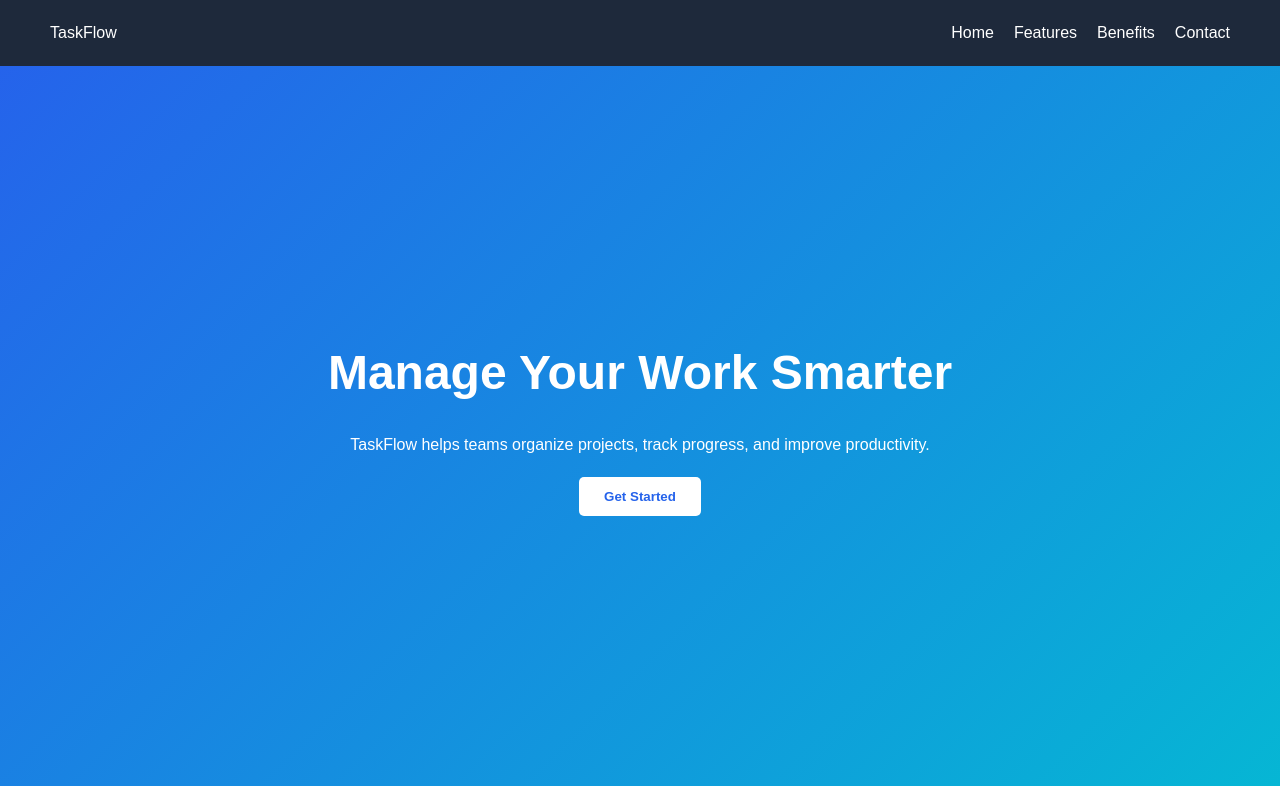
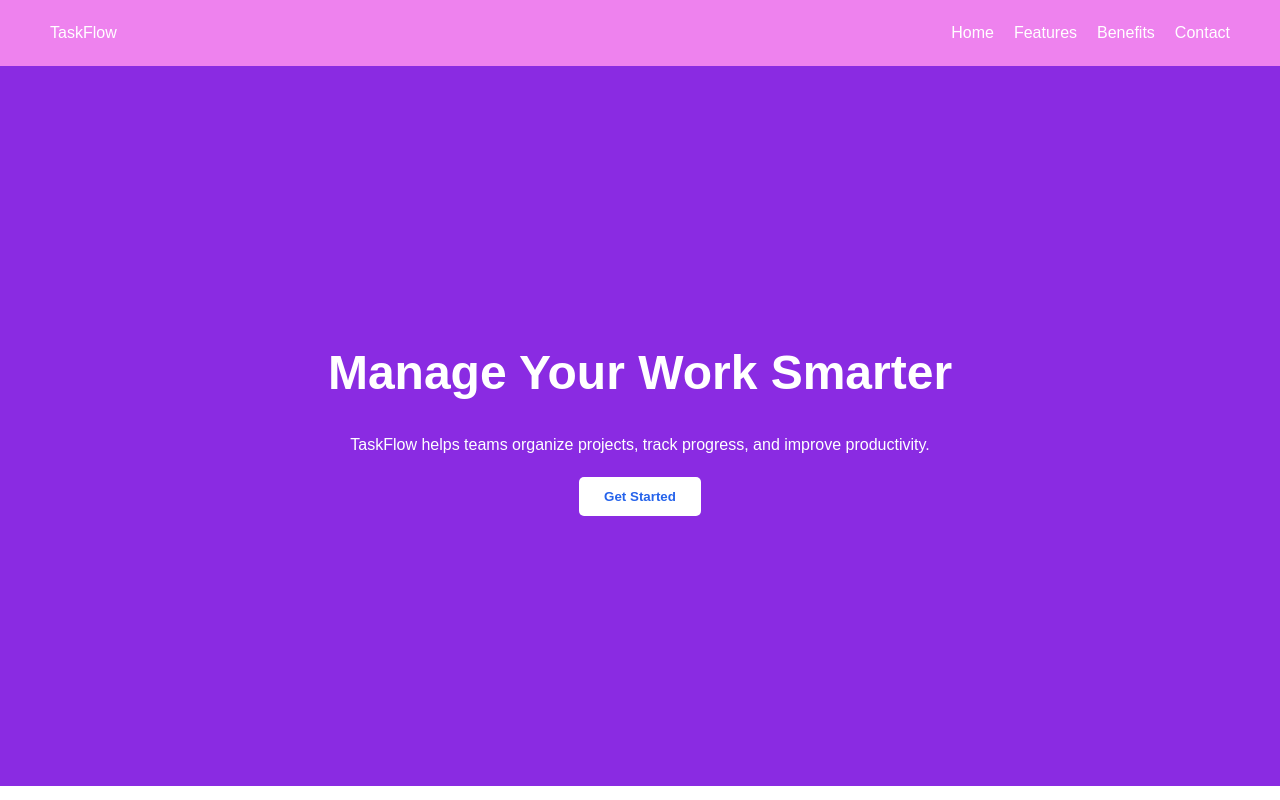
Before and after one commit to anshika-varsh/FullStack-Traninig, a plain HTML site: page git-class/Challenge1/Html/index.html in a window 1280 px wide. Shown: the top 800 px of the page. Drawn offline with Linux system fonts and the light colour scheme.

Commit message:
colour changed

```diff
--- a/git-class/Challenge1/Css/index.css
+++ b/git-class/Challenge1/Css/index.css
@@ -14,7 +14,7 @@ body{
     justify-content:space-between;
     align-items:center;
     padding:20px 50px;
-    background:#1e293b;
+    background:violet;
     color:white;
 }
 
@@ -35,7 +35,7 @@ body{
     justify-content:center;
     align-items:center;
     text-align:center;
-    background:linear-gradient(135deg,#2563eb,#06b6d4);
+    background:blueviolet;
     color:white;
 }
 
```
